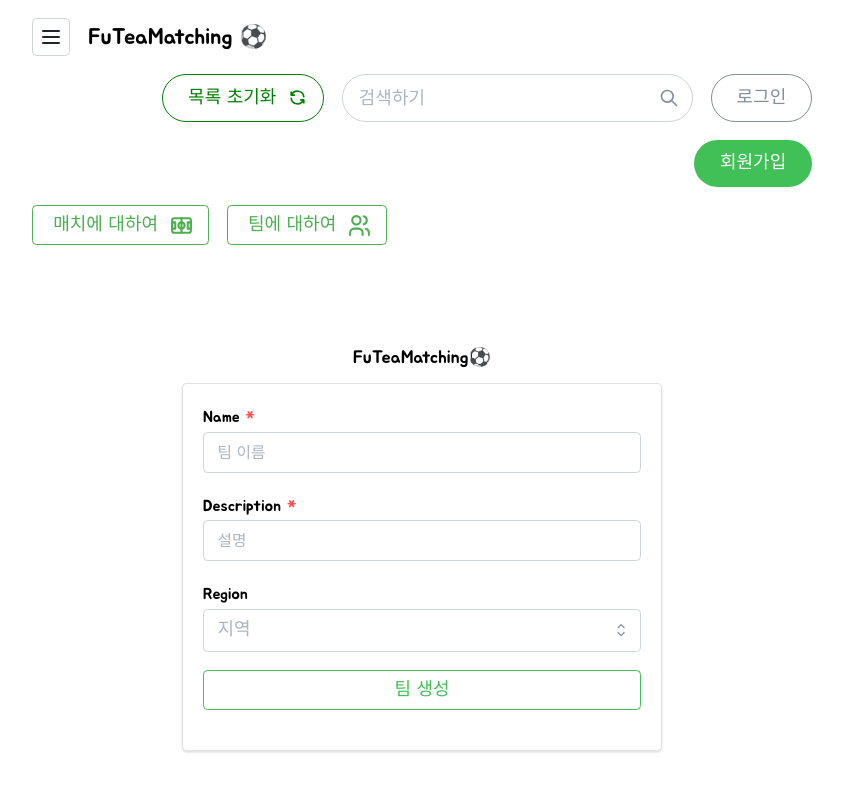
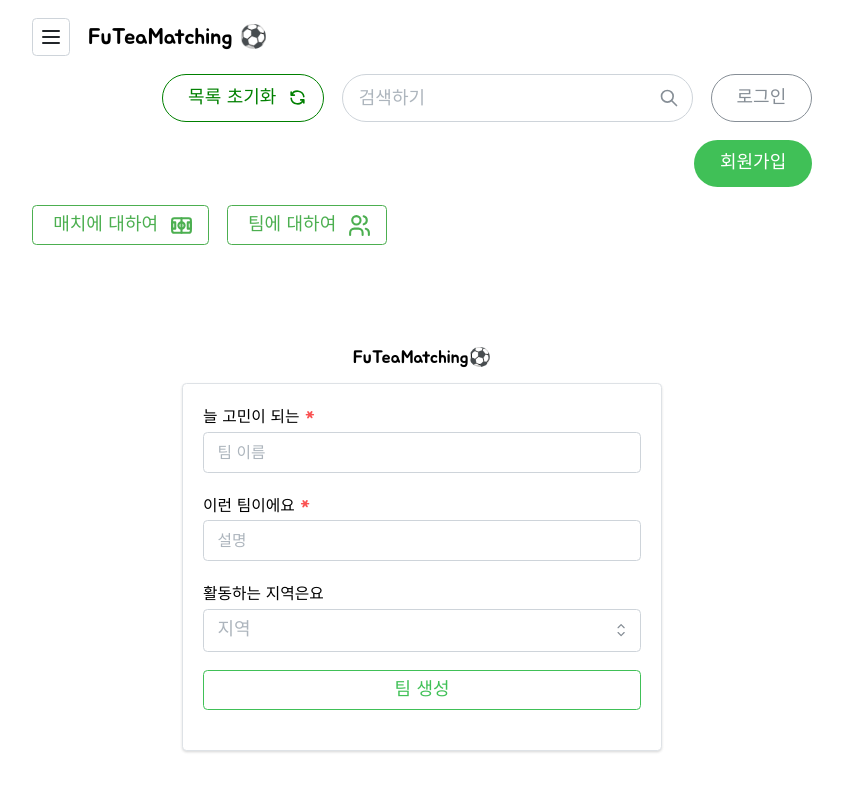
Before and after one commit to Ti-ki-ta-ka/futeamatching-web, a React (Vite) app: page /team/create in a window 1280 px wide. Shown: the top 792 px of the page, without its empty margins (218-1061 px from the left). Built offline with nearby package versions, Linux system fonts and the light colour scheme.

Commit message:
한글로 수정

```diff
--- a/src/components/CreateTeamInput.jsx
+++ b/src/components/CreateTeamInput.jsx
@@ -5,6 +5,22 @@ const CreateTeamInput = ({ createTeam }) => {
   const [name, setName] = useState('');
   const [description, setDescription] = useState('');
   const [region, setRegion] = useState([]);
+    const options = [
+        { value: 'SEOUL', label: '서울' },
+        { value: 'BUSAN', label: '부산' },
+        { value: 'DAEGU', label: '대구' },
+        { value: 'INCHEON', label: '인천' },
+        { value: 'GWANGJU', label: '광주' },
+        { value: 'DAEJEON', label: '대전' },
+        { value: 'ULSAN', label: '울산' },
+        { value: 'SEJONG', label: '세종' },
+        { value: 'GYEONGGI', label: '경기' },
+        { value: 'GANGWON', label: '강원' },
+        { value: 'CHUNGCHEONG', label: '충청' },
+        { value: 'JEOLLA', label: '전라' },
+        { value: 'GYEONGSANG', label: '경상' },
+        { value: 'JEJU', label: '제주' }
+    ]
 
   const handleCreateTeam = async (event) => {
     event.preventDefault();
@@ -17,9 +33,25 @@ const CreateTeamInput = ({ createTeam }) => {
         description,
         region: regionsString
       });
+
+
+      if (data && data.success) {
+        alert(`축하드립니다 팀이 성공적으로 등록되었습니다!
+
+        최고의 팀이 되기를 응원합니다!
+
+        팀 정보
+        팀 이름 : ${name}
+        팀 설명 : ${description}
+        활동 지역 : ${regionsString}
+        `);
+      } else {
+        throw new Error('Unexpected response format');
+      }
     } catch (error) {
       console.error("Create Team failed", error);
     }
+
   };
 
   return (
@@ -34,7 +66,7 @@ const CreateTeamInput = ({ createTeam }) => {
       <Text fw={500} ta="center">FuTeaMatching⚽</Text>
       <Paper shadow="xs" padding="md" withBorder style={{ marginTop: '10px', padding: '20px' }}>
         <TextInput
-          label="Name"
+          label="늘 고민이 되는"
           placeholder="팀 이름"
           value={name}
           onChange={(e) => setName(e.target.value)}
@@ -43,7 +75,7 @@ const CreateTeamInput = ({ createTeam }) => {
         />
 
         <TextInput
-          label="Description"
+          label="이런 팀이에요"
           placeholder="설명"
           value={description}
           onChange={(e) => setDescription(e.target.value)}
@@ -52,24 +84,9 @@ const CreateTeamInput = ({ createTeam }) => {
         />
 
         <MultiSelect
-          label="Region"
+          label="활동하는 지역은요"
           placeholder="지역"
-          data={[
-            'SEOUL',
-            'BUSAN',
-            'DAEGU',
-            'INCHEON',
-            'GWANGJU',
-            'DAEJEON',
-            'ULSAN',
-            'SEJONG',
-            'GYEONGGI',
-            'GANGWON',
-            'CHUNGCHEONG',
-            'JEOLLA',
-            'GYEONGSANG',
-            'JEJU'
-          ]}
+          data={options}
           value={region}
           onChange={setRegion}
           maxValues={1}
```
